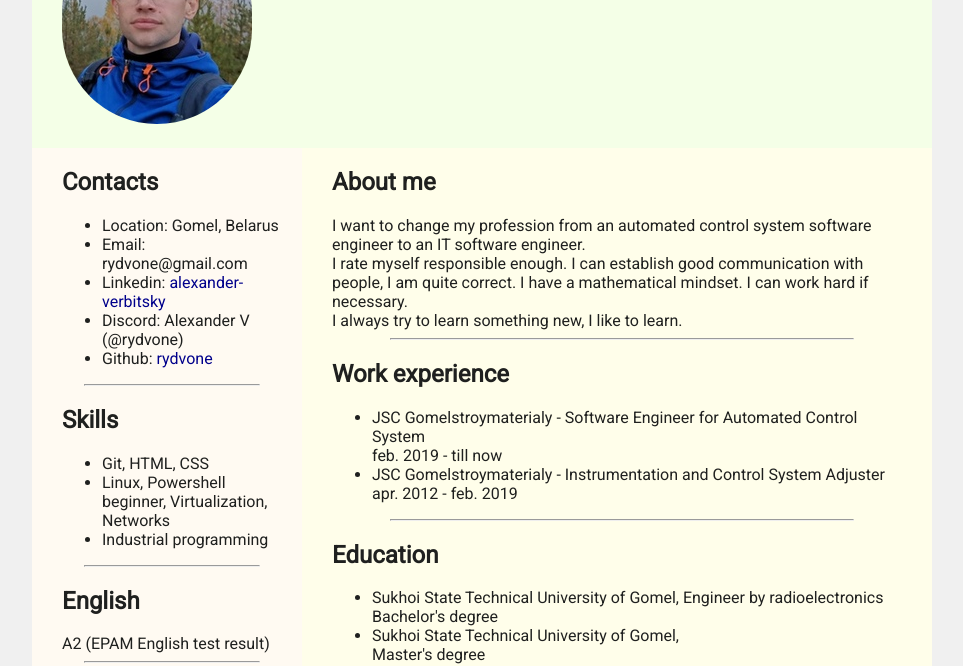
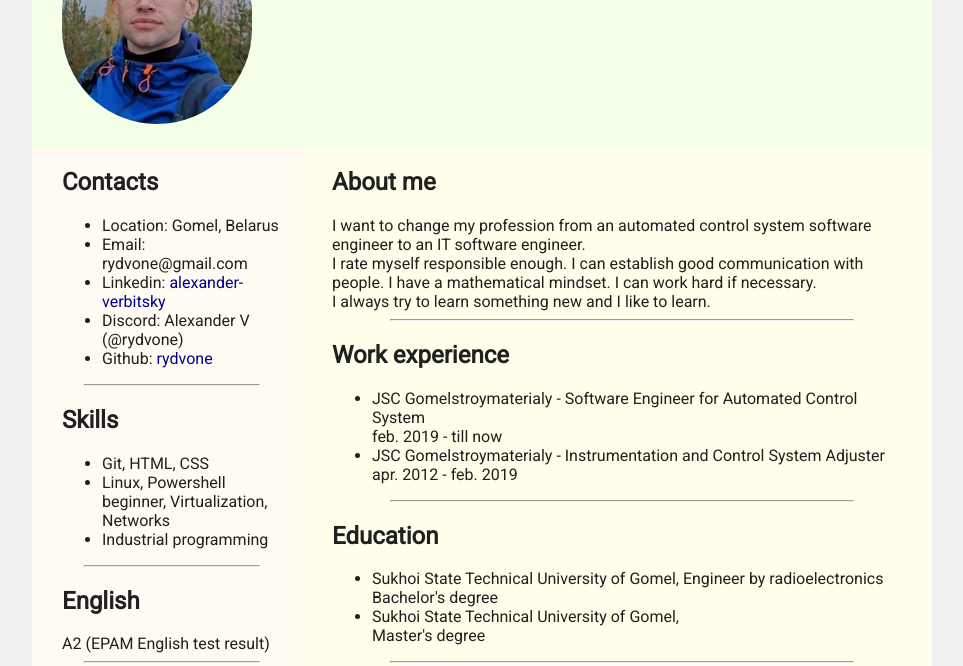
Before and after one commit to MaksimRan/rsschool-cv-1, a plain HTML site: page index.html in a window 1280 px wide. Shown: the part 142-808 px from the top of the page, without its empty margins (158-1121 px from the left). Drawn offline with Linux system fonts and the light colour scheme.

Commit message:
refactor: change content text

```diff
--- a/index.html
+++ b/index.html
@@ -75,22 +75,8 @@
         <div class="column">
           <h2><a id="link_about_me"></a>About me</h2>
           I want to change my profession from an automated control system software engineer to an IT software engineer.
-          <!-- <br>My main job is programming industrial logic controllers and ABB robot manipulator. This requires the
-                  development of correct logical sequences. -->
-          <!-- <br>Also, in my daily work, I have to work with local networks, VPN connections, virtual machines, setting up
-                  personal computers, Linux. -->
-          <br>I rate myself responsible enough. I can establish good communication with people, I am quite correct. I
-          have
-          a
-          mathematical mindset. I can work hard if necessary.
-          <br>I always try to learn something new, I like to learn.
-          <!-- At first, I worked at the company as working
-                  specialty,
-                  but if possible, I moved to the position of software engineer. I was not afraid of the fact that I had to study
-                  a
-                  lot of different documentation. Therefore, I am sure that I will be able to prove myself when studying a new
-                  profession. -->
-          <!-- <blockquote>...you can't win if you don't play</blockquote>       -->
+          <br>I rate myself responsible enough. I can establish good communication with people. I have a mathematical mindset. I can work hard if necessary.
+          <br>I always try to learn something new and I like to learn.
         </div>
         <hr class="hr_column">
 
@@ -117,11 +103,6 @@
               <br>Master's degree
             </li>
           </ul>
-          <!-- <h4>Course</h4>
-                <ul>
-                  <li>ABB Robot Programming Course: "Course RU002 Robot Programmer (IRC5)"</li>
-                  <li>Course "Basics of programming OMRON logic controllers"</li>
-                </ul> -->
         </div>
         <hr class="hr_column">
 
```
